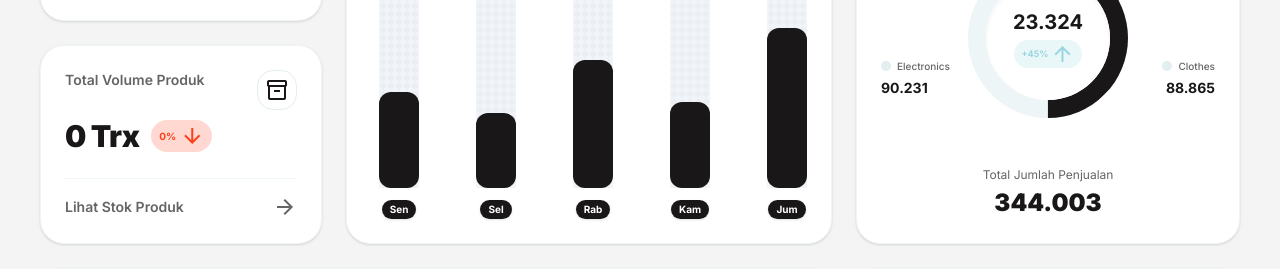
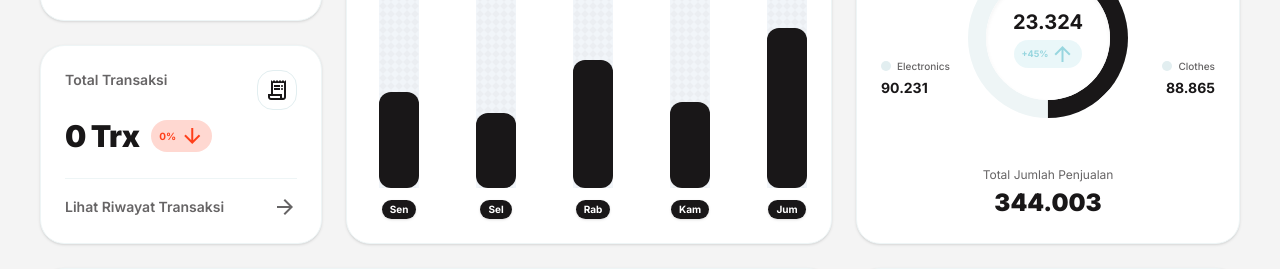
Before and after one commit to Rifal-code/suarakasir, a Next.js app: page / in a window 1280 px wide. Shown: the part 343-612 px from the top of the page. Built offline with nearby package versions, Linux system fonts and the light colour scheme; no server answers; sample sign-in values are in the browser's storage.

Commit message:
fix: rename dashboard card 'Total Volume Produk' to 'Total Transaksi' for clarity

```diff
--- a/app/page.tsx
+++ b/app/page.tsx
@@ -86,12 +86,12 @@ export default function Dashboard() {
             linkText="Lihat Laporan"
           />
           <SummaryCard
-            title="Total Volume Produk"
+            title="Total Transaksi"
             value={`${data?.trends?.current_orders || 0} Trx`}
             trend={`${data?.trends?.order_growth_pct || 0}%`}
             trendType={data?.trends?.order_trend === "up" ? "up" : "down"}
-            icon="inventory_2"
-            linkText="Lihat Stok Produk"
+            icon="receipt_long"
+            linkText="Lihat Riwayat Transaksi"
           />
         </div>
 
```
